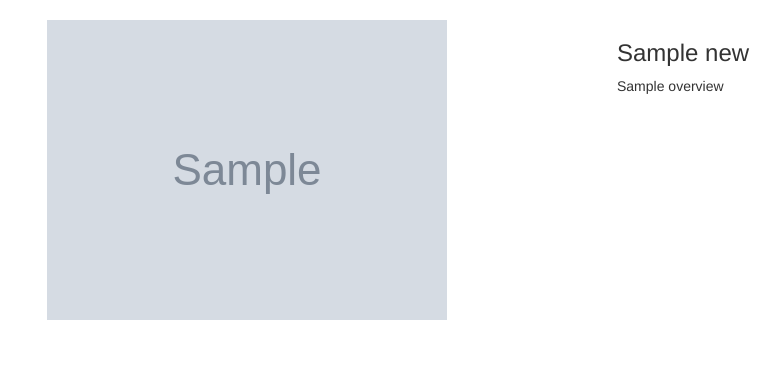
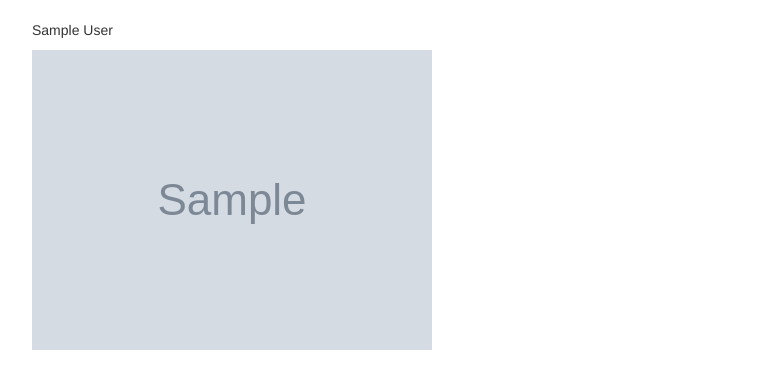
Before and after one commit to sngina/News, a Flask app: template app/templates/news.html in a window 1280 px wide. Shown: the part 52-441 px from the top of the page, without its empty margins (38-818 px from the left). Run offline with Flask 2, Linux system fonts and the light colour scheme; the template is opened without the code that fills it: most values are stand-ins (such as "Sample title", 1, 10 or a date in 2020); grey boxes marked "Sample" are stand-in pictures; parts of the project's set-up code (start-up, migrations or seed data) failed here and were passed over; some libraries are stand-ins or nearby versions.

```diff
--- a/app/templates/macros.html
+++ b/app/templates/macros.html
@@ -5,8 +5,7 @@
 <div class="col-xs-12  col-sm-4 col-md-2 col-lg-2 new-card">
     <li class="text-center">
         <p>{{new.name}}</p>
-        <a href="/new/{{new.id}}">
-            {{new.title|truncate(10)}} </a>
+        <a href="/new/{{new.id}}"> View more </a>
 
 
 
--- a/app/templates/news.html
+++ b/app/templates/news.html
@@ -1,16 +1,11 @@
+
 {%extends  'base.html'%}
 <!--Content block-->
 {%block content%}
 <div class="container">
-    <!--Poster background-->
-    <div class="col-xs-6 col-sm-6 col-md-6  col-lg-6  url">
-    <img src="{{new.urlToImage}}" alt="">
-    </div>
- <div class="col-xs-6 col-sm-6 col-md-6 col-lg-6 new-details">
-     <h3> {{new.title}}</h3>
-     <p class="overview">{{new.overview}}</p>
-
-
- </div>
+ {% for article in new%}
+ <p>{{article.author}}</p>
+  <img src="{{article.UrlToImage}}">
+ {%endfor%}
 </div>
 {%endblock%}
```
Also changed, not shown: app/request.py (+10 -3 lines), app/views.py (+1 -8 lines).
